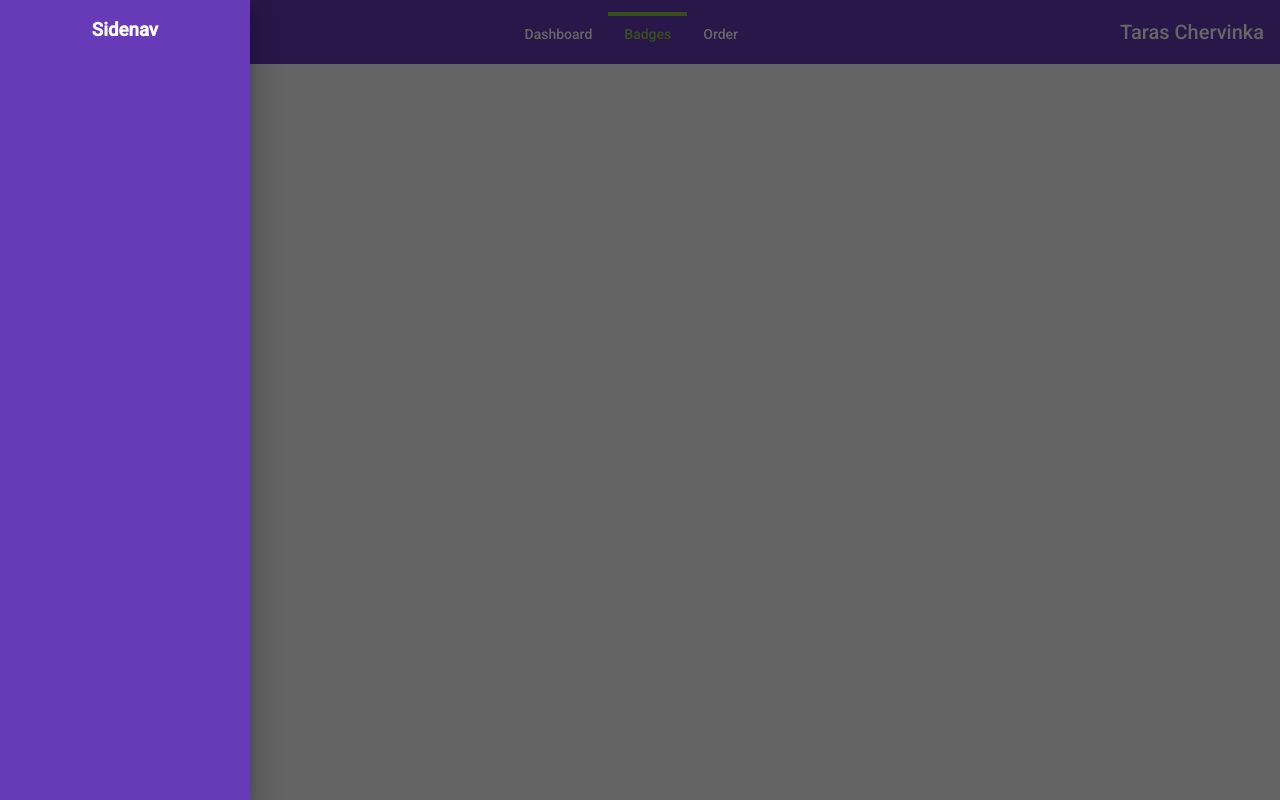
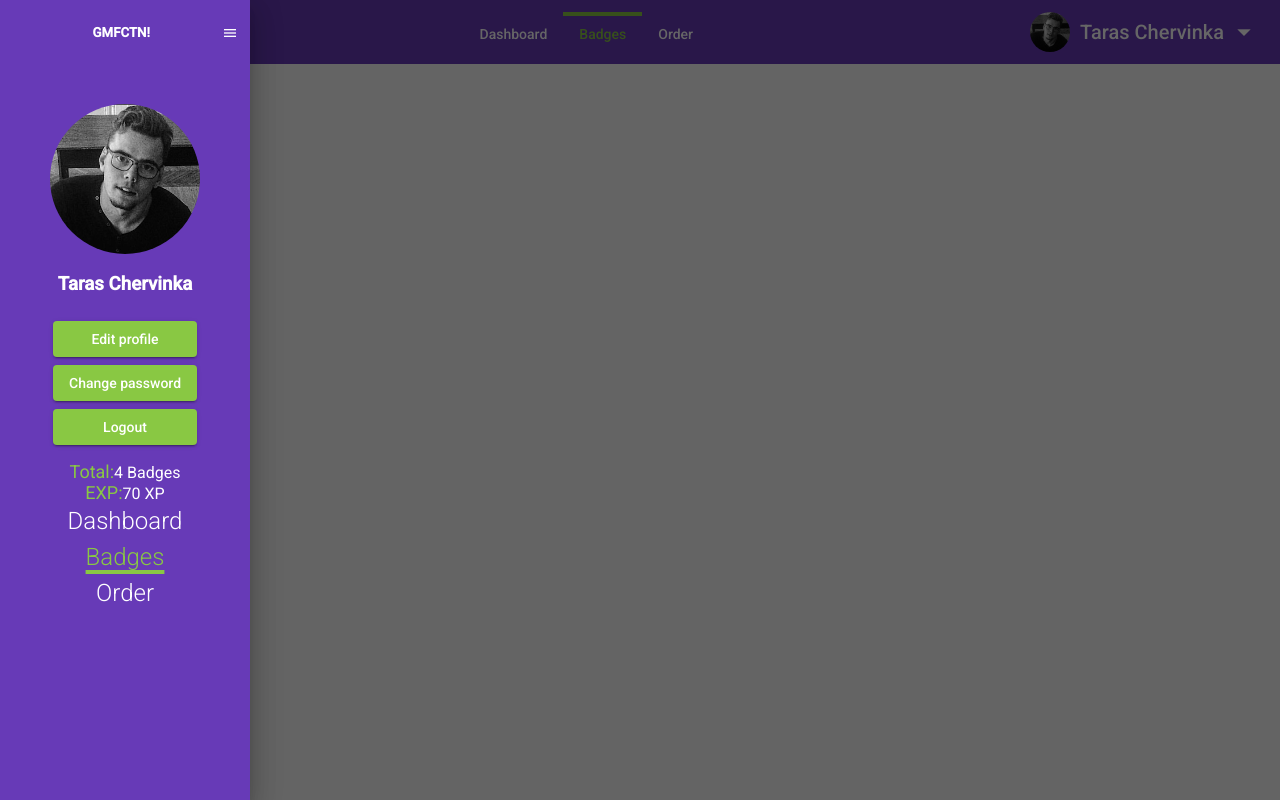
Before and after one commit to taraswithjazz/Exoft-trainee-app, an Angular app in the folder exoft-app/: page /badges in a window 1280 px wide. Both pictures are taken after a click on the button "menu". Built offline with nearby package versions, Linux system fonts and the light colour scheme.

Commit message:
Finished sidebar

```diff
--- a/exoft-app/src/app/layout/layout.component.css
+++ b/exoft-app/src/app/layout/layout.component.css
@@ -6,10 +6,19 @@ mat-sidenav {
   background-color: #673ab7;
   width: 250px;
 }
-.container {
+.container-header {
   display: flex;
-  justify-content: center;
+  justify-content: flex-end;
   color: #fff;
+  align-items: center;
+  height: 64px;
+}
+.container-body {
+  display: flex;
+  align-items: center;
+  flex-direction: column;
+  color: #fff;
+  padding-top: 40px;
 }
 .mat-toolbar {
   display: flex;
@@ -22,5 +31,76 @@ mat-sidenav {
 }
 .menu {
   display: flex;
+  justify-content: space-between;
+  align-items: center;
+  height: 100%;
+}
+.nav-toggle-button {
+  margin-left: 60px;
+}
+.nav-toggle-button .material-icons {
+  font-size: 16px;
+}
+::ng-deep .logout-menu {
+  background: #673ab7;
+}
+button.mat-menu-item {
+  color: #fff;
+}
+
+::ng-deep .mat-button-focus-overlay {
+  display: none;
+}
+.header-image {
+  background-image: url("../../assets/images/avatar.png");
+  background-size: cover;
+  background-position: center;
+  height: 40px;
+  width: 40px;
+  border-radius: 50%;
+  flex-shrink: 0;
+  object-fit: cover;
+  margin-right: 10px;
+}
+.logout-icon {
+  display: flex;
+  justify-content: center;
   align-items: center;
 }
+.logout-icon .material-icons {
+  display: flex;
+  justify-content: center;
+  font-size: 32px;
+}
+.container-image {
+  background-image: url("../../assets/images/avatar.png");
+  background-size: cover;
+  background-position: center;
+  height: 150px;
+  width: 150px;
+  border-radius: 50%;
+  flex-shrink: 0;
+  object-fit: cover;
+}
+.container-button {
+  margin-top: 8px;
+  width: 144px;
+  background-color: #89c843;
+  color: #fff;
+}
+.total {
+  margin-top: 16px;
+}
+.achievements {
+  color: #89c843;
+  font-size: 18px;
+}
+.container-active {
+  text-decoration: underline #89c843 4px;
+  text-underline-offset: 0.2em;
+  color: #89c843;
+}
+.navigation-item {
+  font-size: 24px;
+  font-weight: 300;
+}
--- a/exoft-app/src/app/layout/layout.component.html
+++ b/exoft-app/src/app/layout/layout.component.html
@@ -1,7 +1,48 @@
 <mat-sidenav-container>
   <mat-sidenav #sidenav mode="over" [(opened)]="opened" opened>
-    <div class="container">
-      <h3>Sidenav</h3>
+    <div class="container-header">
+      <h5>GMFCTN!</h5>
+      <button
+        class="nav-toggle-button"
+        mat-icon-button
+        (click)="sidenav.toggle()"
+      >
+        <mat-icon>menu</mat-icon>
+      </button>
+    </div>
+    <div class="container-body">
+      <div mat-card-avatar class="container-image"></div>
+      <h3>Taras Chervinka</h3>
+      <a mat-raised-button class="container-button"> Edit profile</a>
+      <a mat-raised-button class="container-button"> Change password </a>
+      <a mat-raised-button class="container-button"> Logout </a>
+      <div class="total">
+        <a class="achievements">Total:</a>
+        <span>4 Badges</span>
+      </div>
+      <div class="exp">
+        <a class="achievements">EXP:</a>
+        <span>70 XP</span>
+      </div>
+      <a
+        mat-button
+        class="navigation-item"
+        routerLink="dashboard"
+        routerLinkActive="container-active"
+      >
+        Dashboard
+      </a>
+      <a
+        mat-button
+        class="navigation-item"
+        routerLink="badges"
+        routerLinkActive="container-active"
+      >
+        Badges
+      </a>
+      <a mat-button class="navigation-item" routerLink="" routerLinkActive="">
+        Order
+      </a>
     </div>
   </mat-sidenav>
   <mat-sidenav-content>
@@ -15,30 +56,42 @@
         >
           <mat-icon>menu</mat-icon>
         </button>
-        <span>GMFCTN!</span>
+        <h3>GMFCTN!</h3>
       </div>
       <div>
         <a
           mat-button
-          class="navigation-item"
           routerLink="dashboard"
           routerLinkActive="router-link-active"
         >
           Dashboard
         </a>
-        <a
-          mat-button
-          class="navigation-item"
-          routerLink="badges"
-          routerLinkActive="router-link-active"
-        >
+        <a mat-button routerLink="badges" routerLinkActive="router-link-active">
           Badges
         </a>
-        <a mat-button class="navigation-item" routerLink="" routerLinkActive="">
-          Order
-        </a>
+        <a mat-button routerLink="" routerLinkActive=""> Order </a>
       </div>
-      <span>Taras Chervinka</span>
+      <div class="menu">
+        <div mat-card-avatar class="header-image"></div>
+        <h5>Taras Chervinka</h5>
+        <button
+          mat-icon-button
+          class="logout-icon"
+          aria-label="Example icon-button with menu icon"
+          [matMenuTriggerFor]="beforeMenu"
+        >
+          <mat-menu
+            #beforeMenu="matMenu"
+            xPosition="before"
+            class="logout-menu"
+          >
+            <button mat-menu-item>Edit Profile</button>
+            <button mat-menu-item>Change Password</button>
+            <button mat-menu-item>Log Out</button>
+          </mat-menu>
+          <mat-icon>arrow_drop_down</mat-icon>
+        </button>
+      </div>
     </mat-toolbar>
     <router-outlet></router-outlet>
   </mat-sidenav-content>
```
Also changed, not shown: exoft-app/src/styles.css (+8 -2 lines), exoft-app/src/assets/images/avatar.png (added).
